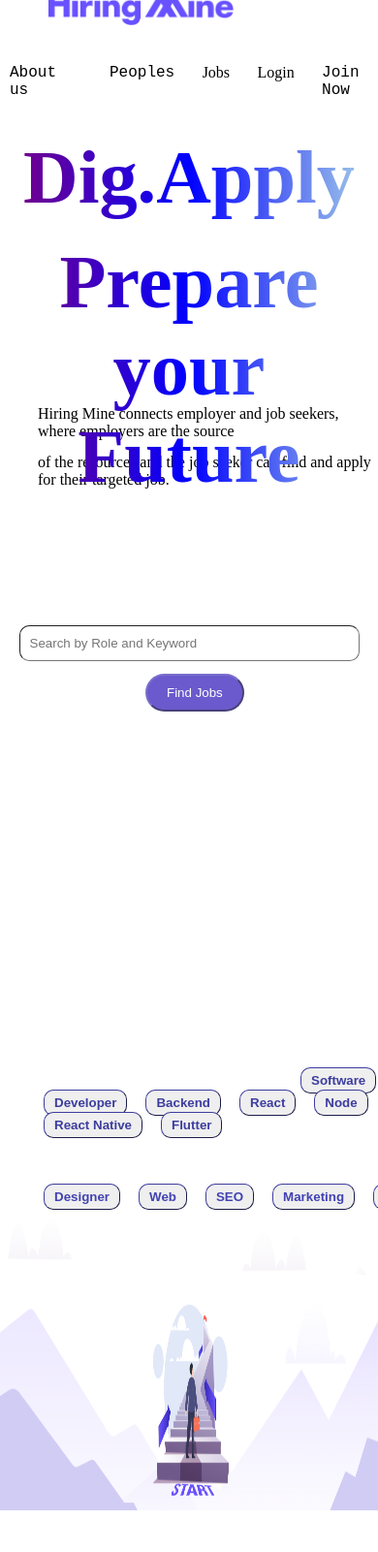
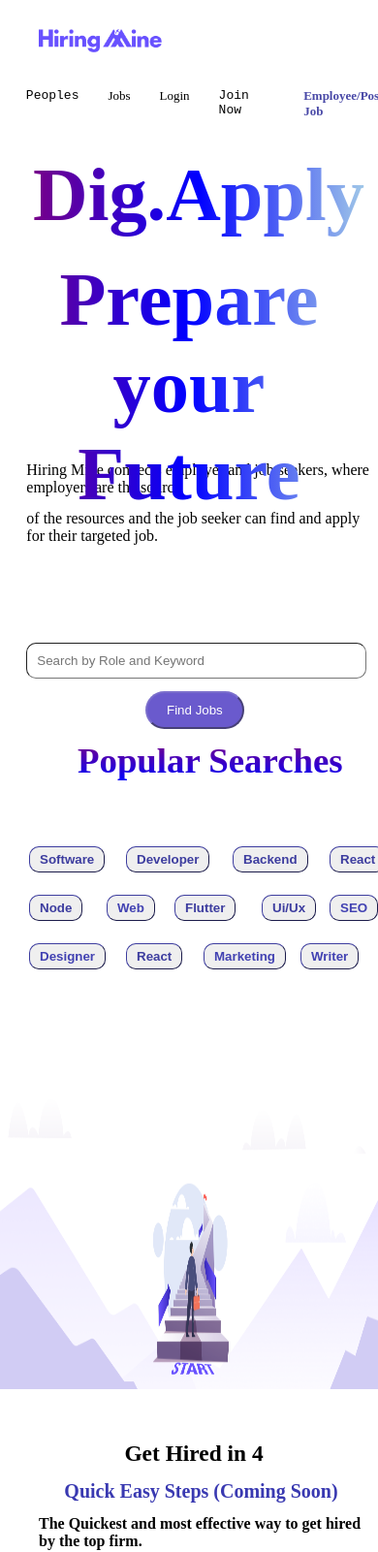
Before and after one commit to Erenishere/hiring.mine.clone, a plain HTML site: page index.html in a window 390 px wide. Shown: the top 1601 px of the page at 97% size. Drawn offline with Linux system fonts and the light colour scheme.

Commit message:
add 720 px responisveness

```diff
--- a/index.css
+++ b/index.css
@@ -5,6 +5,7 @@ body {
 }
 
 .header {
+  margin-top: 20px;
   max-width: 100%;
   max-height: 10%;
   display: flex;
@@ -15,7 +16,7 @@ body {
 li {
   display: flex;
   list-style-type: none;
-  margin-top: 1.3%;
+  margin-top: 0%;
   margin-right: 8%;
   cursor: pointer;
 }
@@ -34,7 +35,6 @@ ul {
 }
 
 .logo {
-  margin-top: 6%;
   margin-left: 14%;
   margin-right: 0%;
 }
@@ -138,66 +138,7 @@ ul {
 }
 
 /* Responsive Styles */
-@media (max-width: 720px) {
-  .header {
-    justify-content: center;
-  }
 
-  .logo {
-    margin: 10px auto;
-  }
-
-  ul {
-    flex-direction: column;
-    align-items: center;
-  }
-
-  li {
-    margin-right: -160px;
-    margin-left: -30px;
-    margin-top: 10px;
-    margin-bottom: 0px;
-  }
-
-  .h3h1 {
-    font-size: 1.5em auto;
-    margin-left: 0;
-    text-align: center;
-    position: relative;
-    margin-top: 20px;
-  }
-  .h3h2 {
-    font-size: 1.5em auto;
-    margin-left: 0;
-    text-align: center;
-    position: relative;
-    margin-top: -60px;
-  }
-
-  .p1p1 {
-    font-size: 1em;
-    margin-left: 10%;
-    margin-top: 300px;
-  }
-  .p1p2 {
-    font-size: 1em;
-    margin-left: 10%;
-    margin-top: 350px;
-  }
-
-  .search-box {
-    padding: 10px;
-    margin-left: 5%;
-    width: 90%;
-    margin-top: 50px;
-  }
-
-  .search-button {
-    padding: 10px 20px;
-    margin-top: 100px;
-    margin-left: 150px;
-  }
-}
 .h61 {
   position: absolute;
   z-index: 1;
@@ -431,13 +372,18 @@ ul {
   margin-left: -140px;
   margin-right: 20px;
 }
-.section4-cards{
+.section4-cards {
   height: 100px;
   display: flex;
   justify-content: space-around;
   flex-wrap: wrap;
 }
-.Ncard1,.Ncard2,.Ncard3,.Ncard4,.Ncard5,.Ncard6{
+.Ncard1,
+.Ncard2,
+.Ncard3,
+.Ncard4,
+.Ncard5,
+.Ncard6 {
   margin-left: 10px;
   position: relative;
   width: 350px;
@@ -448,110 +394,346 @@ ul {
   margin-top: 20px;
   cursor: pointer;
 }
-.section4-img{
-  position:absolute;
+.section4-img {
+  position: absolute;
   margin-left: 300px;
   z-index: 1;
   margin-top: -100px;
 }
-.Np{
+.Np {
   font-weight: 600;
 }
-.amount{
-  color:rgb(57, 57, 177);
+.amount {
+  color: rgb(57, 57, 177);
   font-weight: 600;
 }
-.price{
-  color:rgb(57, 57, 177);
+.price {
+  color: rgb(57, 57, 177);
   font-weight: 600;
 }
-.Np2{
+.Np2 {
   position: absolute;
-  margin-top:100px ;
+  margin-top: 100px;
 }
-.Np3{
+.Np3 {
   position: absolute;
   margin-left: 260px;
   margin-top: 100px;
 }
-.section6{
+.section6 {
   position: relative;
   z-index: 0;
   display: flex;
   justify-content: space-around;
-  margin-top:500px ;
+  margin-top: 500px;
   width: 100%;
 }
-.Card1pic{
+.Card1pic {
   margin-top: -10px;
 }
-.s6h3{
+.s6h3 {
   margin-left: 20px;
   font-size: 40px;
   margin-top: -10px;
 }
-.s6h32{
+.s6h32 {
   margin-left: 20px;
   font-size: 40px;
   margin-top: -29px;
-  color:rgb(57, 57, 177);
+  color: rgb(57, 57, 177);
 }
-.btns61{
+.btns61 {
   margin-top: -54px;
   margin-left: 20px;
   padding: 10px 20px;
   font-weight: 600;
   border-radius: 20px;
   font-size: large;
-  color:rgb(57, 57, 177);
+  color: rgb(57, 57, 177);
   border-color: rgb(57, 57, 177);
   border-width: 1px;
   cursor: pointer;
 }
-.end{
+.end {
   margin-top: 20px;
   position: relative;
-  background: linear-gradient(to bottom, rgb(48, 110, 234), rgb(127, 138, 255),rgb(212, 111, 255));
+  background: linear-gradient(
+    to bottom,
+    rgb(48, 110, 234),
+    rgb(127, 138, 255),
+    rgb(212, 111, 255)
+  );
 }
-.footer-logo{
-
+.footer-logo {
   margin-left: 50px;
   margin-top: 100px;
 }
-.endp1{flex-wrap: wrap;
+.endp1 {
+  flex-wrap: wrap;
   width: 190px;
   color: white;
   margin-left: 50px;
 }
-.endh3{
+.endh3 {
   color: white;
   margin-left: 50px;
   font-size: 29px;
   font-weight: 600;
 }
-.logo{
+.logo {
   margin-top: -10px;
   margin-left: 50px;
 }
-.logoimg{
+.logoimg {
   margin-left: 10px;
 }
-.contactus{
+.contactus {
   z-index: 2;
   color: white;
   margin-left: 1000px;
   font-size: 20px;
 }
-.footerline{
+.footerline {
   color: white;
 }
-.endp3{
+.endp3 {
   color: white;
   margin-left: 480px;
   font-size: 20px;
 }
-.endp4{
+.endp4 {
   color: white;
   margin-left: 440px;
   font-size: 20px;
 }
+@media (max-width: 720px) {
+  .header {
+    margin-left: 40px;
+    margin-right: 90px;
+    justify-content: center;
+  }
+
+  .logo {
+    margin: 10px auto;
+  }
+
+  ul {
+    flex-direction: column;
+    align-items: center;
+  }
+
+  li {
+    font-size: 13px;
+    margin-right: 0px;
+    margin-left: -60px;
+    margin-top: 10px;
+    margin-bottom: 0px;
+    padding-left: 20px;
+  }
+
+  .h3h1 {
+    font-size: 1.5em auto;
+    margin-left: 20px;
+    text-align: center;
+    position: relative;
+    margin-top: 20px;
+  }
+  .h3h2 {
+    font-size: 1.5em auto;
+    margin-left: 0;
+    text-align: center;
+    position: relative;
+    margin-top: -60px;
+  }
+
+  .p1p1 {
+    font-size: 1em;
+    margin-left: 7%;
+    margin-top: 340px;
+  }
+  .p1p2 {
+    font-size: 1em;
+    margin-left: 7%;
+    margin-top: 390px;
+  }
+
+  .search-box {
+    padding: 10px;
+    margin-left: 7%;
+    width: 90%;
+    margin-top: 50px;
+  }
+
+  .search-button {
+    padding: 10px 20px;
+    margin-top: 100px;
+    margin-left: 150px;
+  }
+  .h61 {
+    position: absolute !important;
+    z-index: auto !important;
+    margin-left: 80px !important;
+    margin-top: 150px;
+  }
+  .btn {
+    position: relative;
+    flex-wrap: wrap;
+  }
+  .btn1 {
+    position: absolute;
+    margin-top: -250px;
+    margin-left: 0px;
+    margin-right: 10px;
+  }
+  .btn2 {
+    position: absolute;
+    margin-top: -250px;
+    margin-left: 100px;
+  }
+  .btn3 {
+    position: absolute;
+    margin-top: -250px;
+    margin-left: 210px;
+  }
+  .btn4 {
+    position: absolute;
+    margin-top: -250px;
+    margin-left: 310px;
+  }
+  .btn5 {
+    position: absolute;
+    margin-top: -200px;
+    margin-left: 0px;
+  }
+  .btn6 {
+    position: absolute;
+    margin-top: -150px;
+    margin-left: 100px;
+  }
+  .btn7 {
+    position: absolute;
+    margin-top: -200px;
+    margin-left: 150px;
+  }
+  .btn9 {
+    position: absolute;
+    margin-top: -200px;
+    margin-left: 240px;
+  }
+  .btn10 {
+    position: absolute;
+    margin-top: -150px;
+    margin-left: 0px;
+  }
+  .btn11 {
+    position: absolute;
+    margin-top: -200px;
+    margin-left: 80px;
+  }
+  .btn12 {
+    position: absolute;
+    margin-top: -200px;
+    margin-left: 310px;
+  }
+  .btn13 {
+    position: absolute;
+    margin-top: -150px;
+    margin-left: 180px;
+  }
+  .btn14 {
+    position: absolute;
+    margin-top: -150px;
+    margin-left: 280px;
+  }
+  .picture-1 {
+    max-width: 100%;
+  }
+  .section-2 {
+    display: block;
+  }
+  .section-2-heading {
+    flex-wrap: wrap;
+    font-size: 20px;
+    margin-left: 10px;
+  }
+  .card1-heading {
+    margin-top: -10px;
+    font-size: 20px;
+    margin-left: 40px;
+  }
+  .p1 {
+    margin-left: 40px;
+    font-size: 16px;
+  }
+  .cards-parent-2 {
+    flex-wrap: wrap;
+    position: relative;
+  }
+  .S2h3{
+    flex-wrap: wrap;
+    font-size: 20px;
+    margin-left: 10px;
+  }
+  .S2h3-2{
+    font-size: 20px;
+    margin-top: 20px;
+  }
+  .S2p1{
+    margin-left: 10px;
+  }
+  .img3{
+    width: 100%;
+    margin-left: 0px;
+
+  }
+  .card1-heading{
+    margin-left: 15px;
+  }
+  .cards-parent-3{
+    flex-wrap: wrap;
+    position: relative;
+  }
+  .card4-heading{
+    margin-left: 10px;
+  }
+  .section4-cards{
+    position:absolute
+  }
+  .section6{
+    position: relative;
+    flex-wrap: wrap;
+  }
+  .Card1pic{
+    position: absolute;
+    z-index: 0;
+    margin-top: 1200px;
+    width: 100%;
+
+  }
+  .Card2pic{
+    position: absolute;
+    z-index: 0;
+    margin-left: -200px;
+    margin-top: 1800px;
+    width: 50%;
+  }
+  .s6img2{
+    margin-left: -50px;
+  }
+  .s6h3{
+    font-size: 24px;
+  }
+  .end{
+    position: relative;
+    z-index: 0;
+    margin-top: 2400px;
+  }
+  .endp3,.endp4{
+    color: white;
+    margin-left: 0px;
+  }
+  .endp4{
+    margin-bottom: 10px;
+  }
+
+}
--- a/index.html
+++ b/index.html
@@ -60,7 +60,7 @@
         <button class="btn3">Backend</button>
         <button class="btn4">React</button>
         <button class="btn5">Node</button>
-        <button class="btn6">React Native</button>
+        <button class="btn6">React </button>
         <button class="btn7">Flutter</button>
         <button class="btn9">Ui/Ux</button>
         <button class="btn10">Designer</button>
@@ -255,13 +255,13 @@
     <br />
     <div class="section6">
       <div class="Card1pic">
-        <img src="./assets/frame1.png" alt="" width="600px" />
+        <img src="./assets/frame1.png" alt="" width="600px" class="s6img1"/>
         <h3 class="s6h3">Connect With People</h3>
         <h3 class="s6h32">Who Can Help</h3>
         <button class="btns61">Coming Soon</button>
       </div>
       <div class="Card2pic">
-        <img src="./assets/frame2.png" alt="" width="600px" />
+        <img src="./assets/frame2.png" alt="" width="600px" class="s6img2"/>
         <h3 class="s6h3">For People to See</h3>
         <h3 class="s6h32">Post Your Job</h3>
         <button class="btns61">Coming Soon</button>
```
Lines whose indentation alone changed are shown as unchanged.
